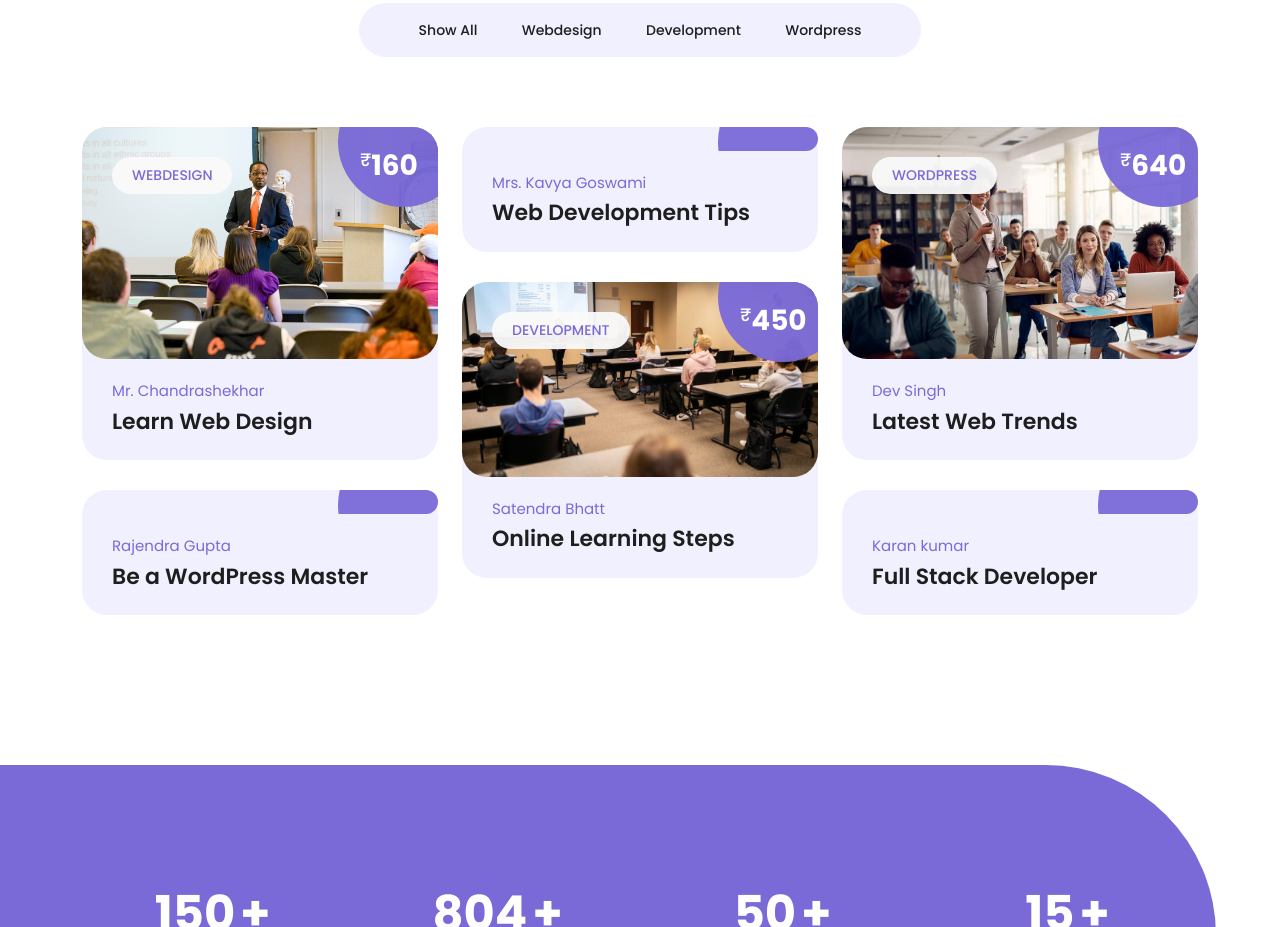
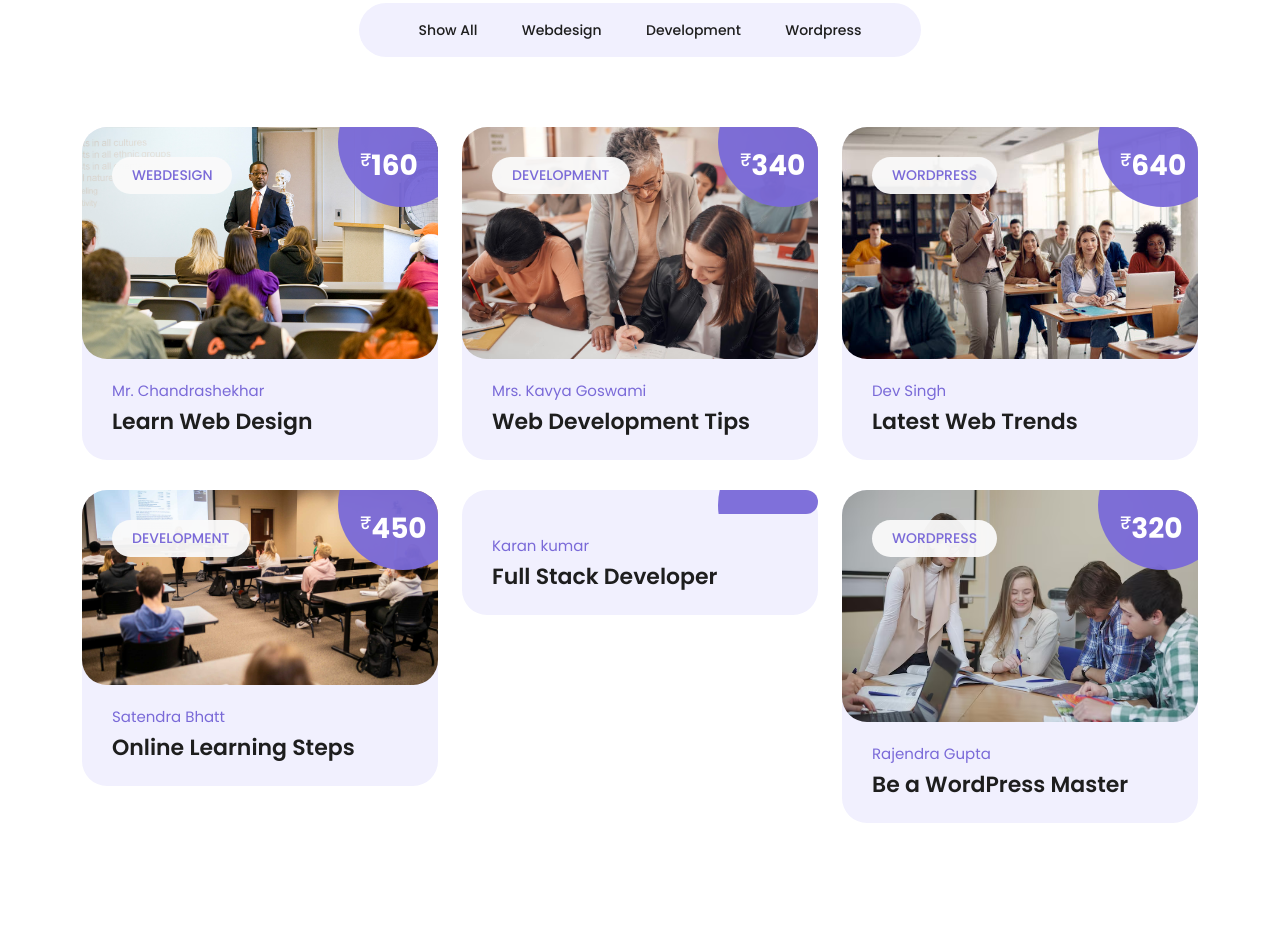
Before and after one commit to MALIK25252007/Vidhyakul, a plain HTML site: page index.html in a window 1280 px wide. Shown: the part 2680-3607 px from the top of the page. Drawn offline with nearby package versions, Linux system fonts and the light colour scheme.

Commit message:
Update index.html

```diff
--- a/index.html
+++ b/index.html
@@ -289,7 +289,7 @@
         <div class="col-lg-4 col-md-6 align-self-center mb-30 event_outer col-md-6  development">
           <div class="events_item">
             <div class="thumb">
-              <a href="#"><img src="assets/images/course-02.jpg" alt=""></a>
+              <a href="#"><img src="assets/images/course-02.avif" alt=""></a>
               <span class="category">Development</span>
               <span class="price"><h6><em>₹</em>340</h6></span>
             </div>
@@ -328,7 +328,7 @@
         <div class="col-lg-4 col-md-6 align-self-center mb-30 event_outer col-md-6 wordpress development">
           <div class="events_item">
             <div class="thumb">
-              <a href="#"><img src="assets/images/course-05.jpg" alt=""></a>
+              <a href="#"><img src="assets/images/course-05.avif" alt=""></a>
               <span class="category">Wordpress</span>
               <span class="price"><h6><em>₹</em>320</h6></span>
             </div>
```
